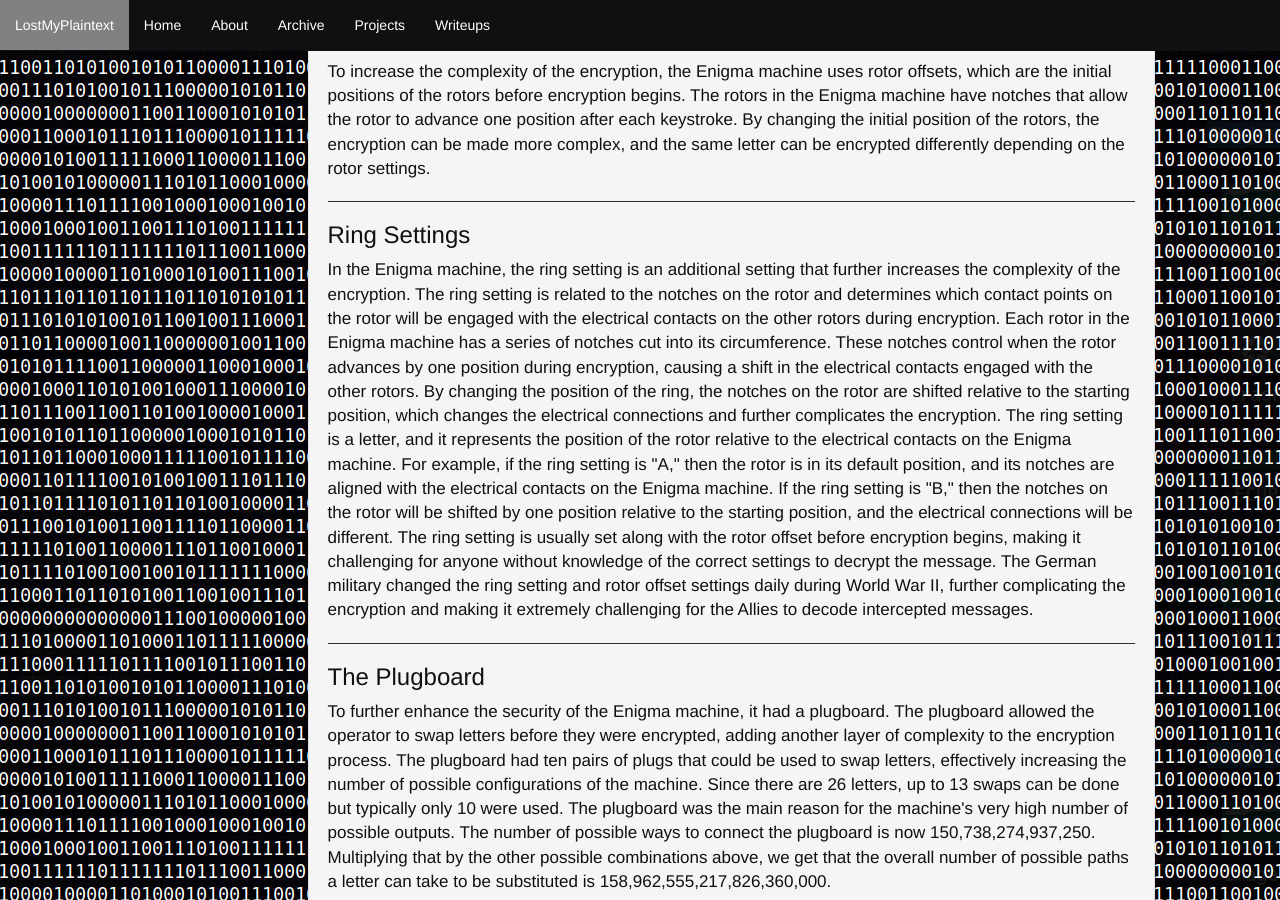
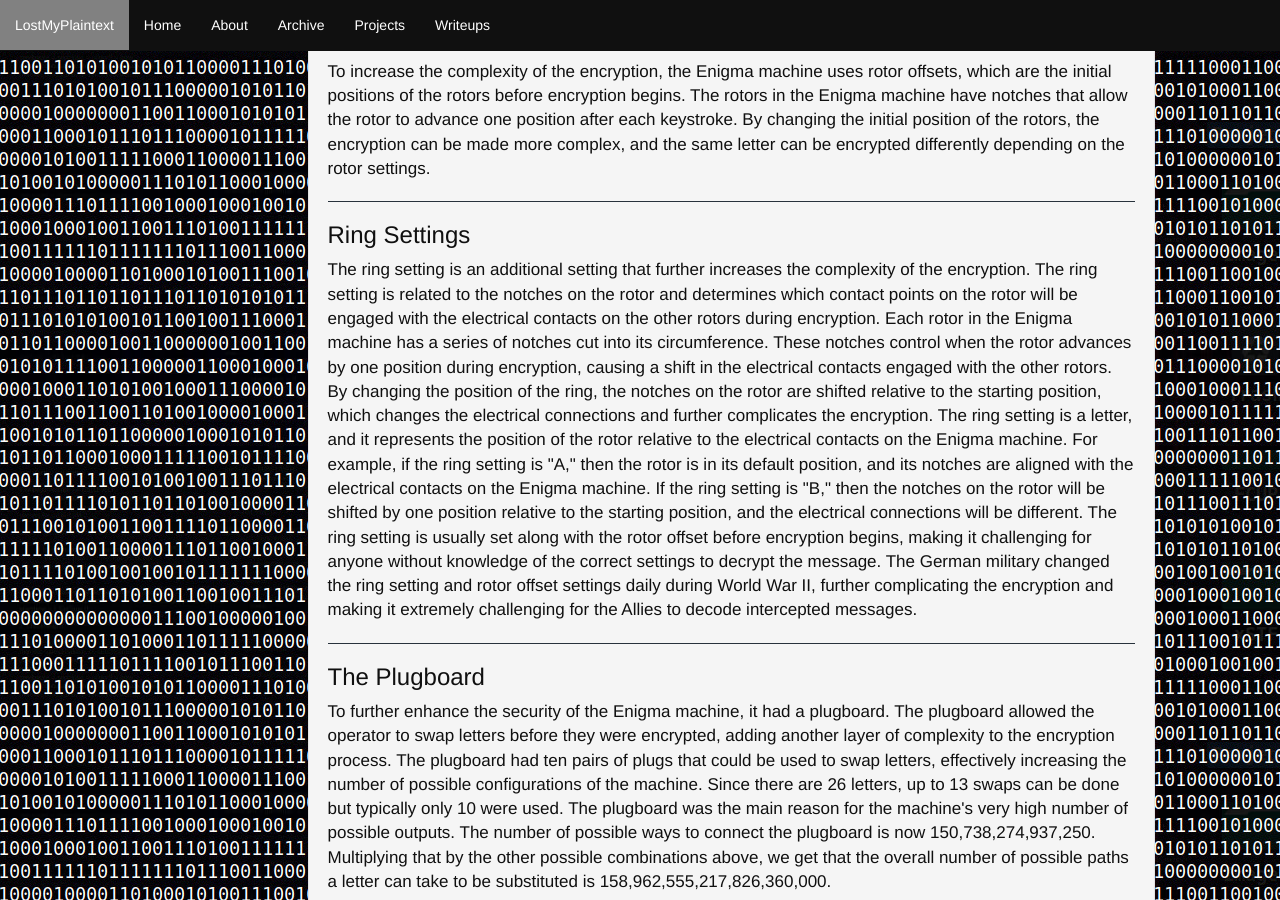
Before and after one commit to 0xA2/0xA2.github.io, a Jekyll site: the page built from _posts/2021-03-26-Enigma Machine.md, in a window 1280 px wide and 900 px high, scrolled down 2650 px. Built offline with Jekyll 4.4.1, drawn with Linux system fonts in a browser that asks for light colours.

Commit message:
Update 2021-03-26-Enigma Machine.md

```diff
--- a/_posts/2021-03-26-Enigma Machine.md
+++ b/_posts/2021-03-26-Enigma Machine.md
@@ -67,7 +67,7 @@ The reflector works by reflecting the signal back through the rotors in a way th
 <!-- Ring Settings --->
 <p><h3>Ring Settings</h3></p>
 <p></p>
-<p>In the Enigma machine, the ring setting is an additional setting that further increases the complexity of the encryption. The ring setting is related to the notches on the rotor and determines which contact points on the rotor will be engaged with the electrical contacts on the other rotors during encryption.
+<p>The ring setting is an additional setting that further increases the complexity of the encryption. The ring setting is related to the notches on the rotor and determines which contact points on the rotor will be engaged with the electrical contacts on the other rotors during encryption.
 
 Each rotor in the Enigma machine has a series of notches cut into its circumference. These notches control when the rotor advances by one position during encryption, causing a shift in the electrical contacts engaged with the other rotors. By changing the position of the ring, the notches on the rotor are shifted relative to the starting position, which changes the electrical connections and further complicates the encryption.
 
```
